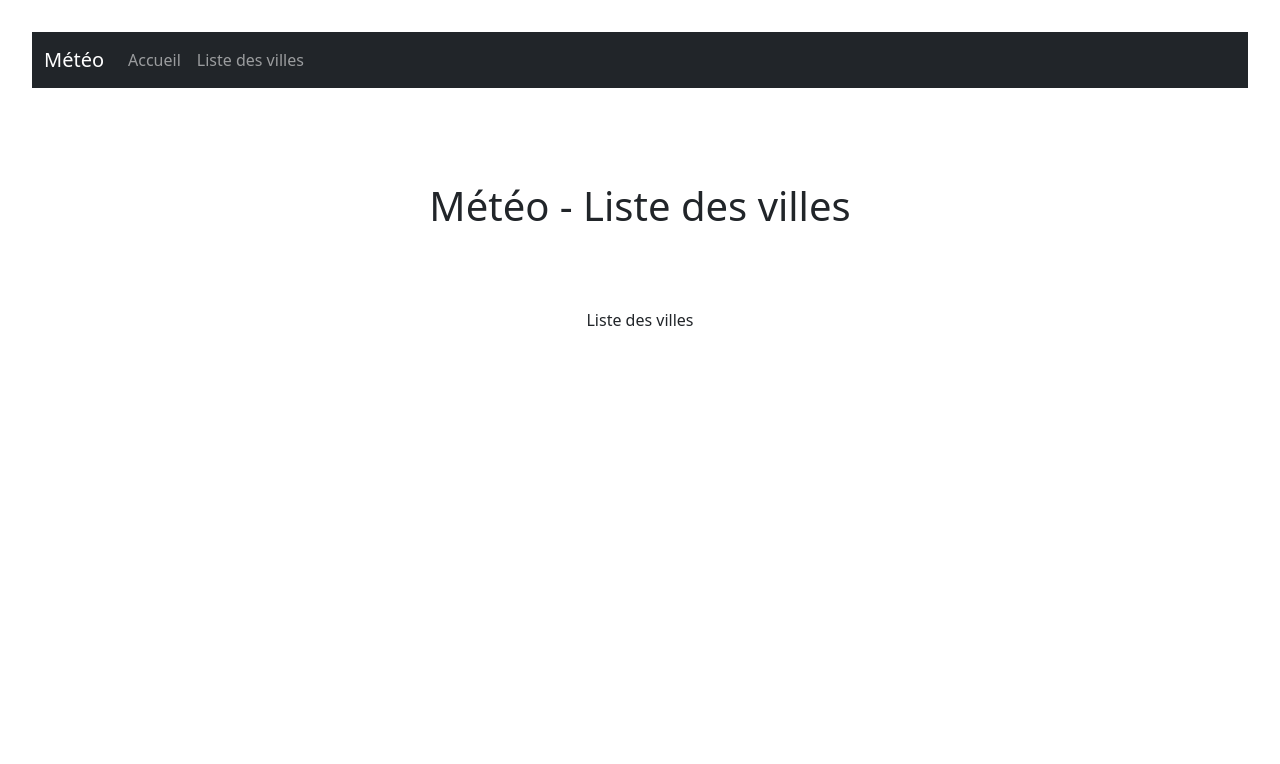
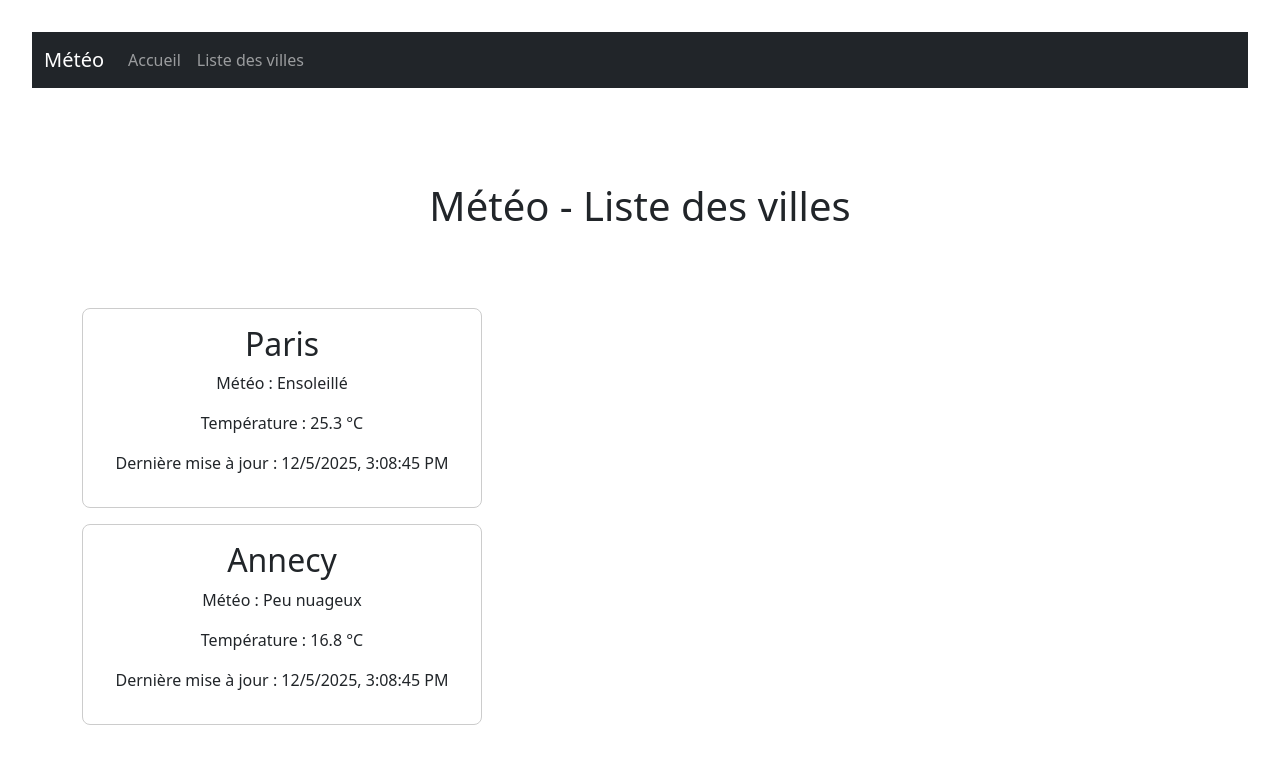
Before and after one commit to nancialaudino/VUE_PROJET, a Vue app: page /cities in a window 1280 px wide. Shown: the top 764 px of the page. Built offline with nearby package versions, Linux system fonts and the light colour scheme.

Commit message:
Add component to represent cities méteo

```diff
--- /dev/null
+++ b/src/components/City.vue
@@ -0,0 +1,30 @@
+<template>
+  <div class="city-card">
+    <h2>{{ name }}</h2>
+    <p>Météo : {{ weather }}</p>
+    <p>Température : {{ temperature }} °C</p>
+    <p>Dernière mise à jour : {{ updatedAt.toLocaleString() }}</p>
+  </div>
+</template>
+
+<script>
+export default {
+  name: "City",
+  props: {
+    name: { type: String, default: "Ma ville" },
+    weather: { type: String, default: "Peu nuageux" },
+    temperature: { type: Number, default: 20.55 },
+    updatedAt: { type: Date, default: () => new Date() }
+  }
+}
+</script>
+
+<style scoped>
+.city-card {
+  border: 1px solid #ccc;
+  padding: 1rem;
+  margin-bottom: 1rem;
+  border-radius: 8px;
+  max-width: 400px;
+}
+</style>
--- a/src/router/index.js
+++ b/src/router/index.js
@@ -1,10 +1,12 @@
 import { createRouter, createWebHistory } from 'vue-router'
 import Home from '../views/Home.vue'
 import CitiesList from '../views/CitiesList.vue'
+import City from '../components/City.vue'
 
 const routes = [
   { path: '/', name: 'Home', component: Home },
-  { path: '/cities', name: 'CitiesList', component: CitiesList }
+  { path: '/cities', name: 'CitiesList', component: CitiesList },
+  { path: '/ville', name: 'City', component: City }
 ]
 
 const router = createRouter({
--- a/src/views/CitiesList.vue
+++ b/src/views/CitiesList.vue
@@ -1,13 +1,30 @@
 <template>
   <div>
     <h1>Météo - Liste des villes</h1>
-    <p>Liste des villes</p>
+
+    <City
+      name="Paris"
+      weather="Ensoleillé"
+      :temperature="25.3"
+      :updatedAt="new Date()"
+    />
+    <City
+          name="Annecy"
+          weather="Peu nuageux"
+          :temperature="16.8"
+          :updatedAt="new Date()"
+    />
   </div>
 </template>
 
 <script>
+import City from '../components/City.vue'
+
 export default {
-  name: "CitiesList"
+  name: "CitiesList",
+  components: {
+    City
+  }
 }
 </script>
 
```
